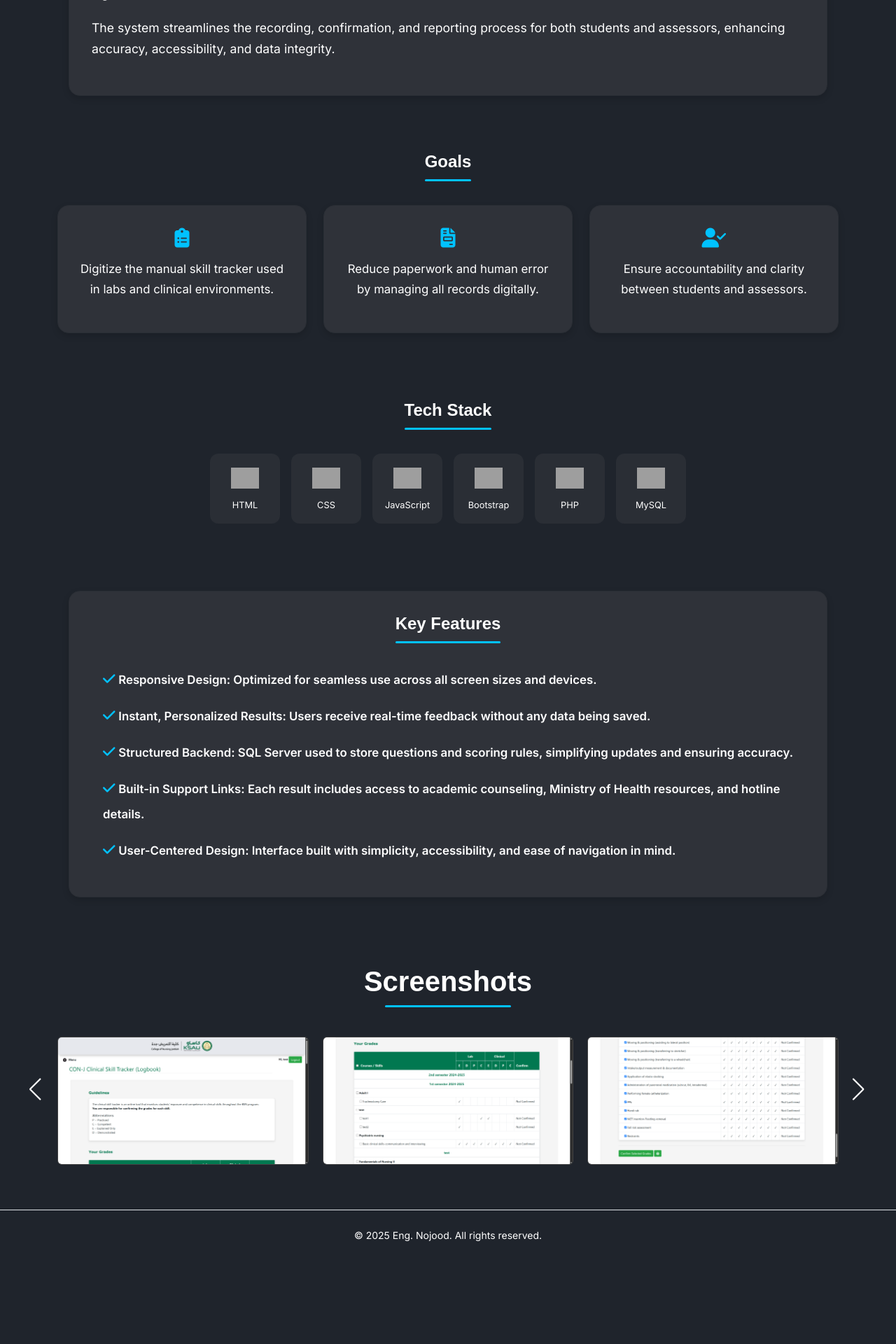
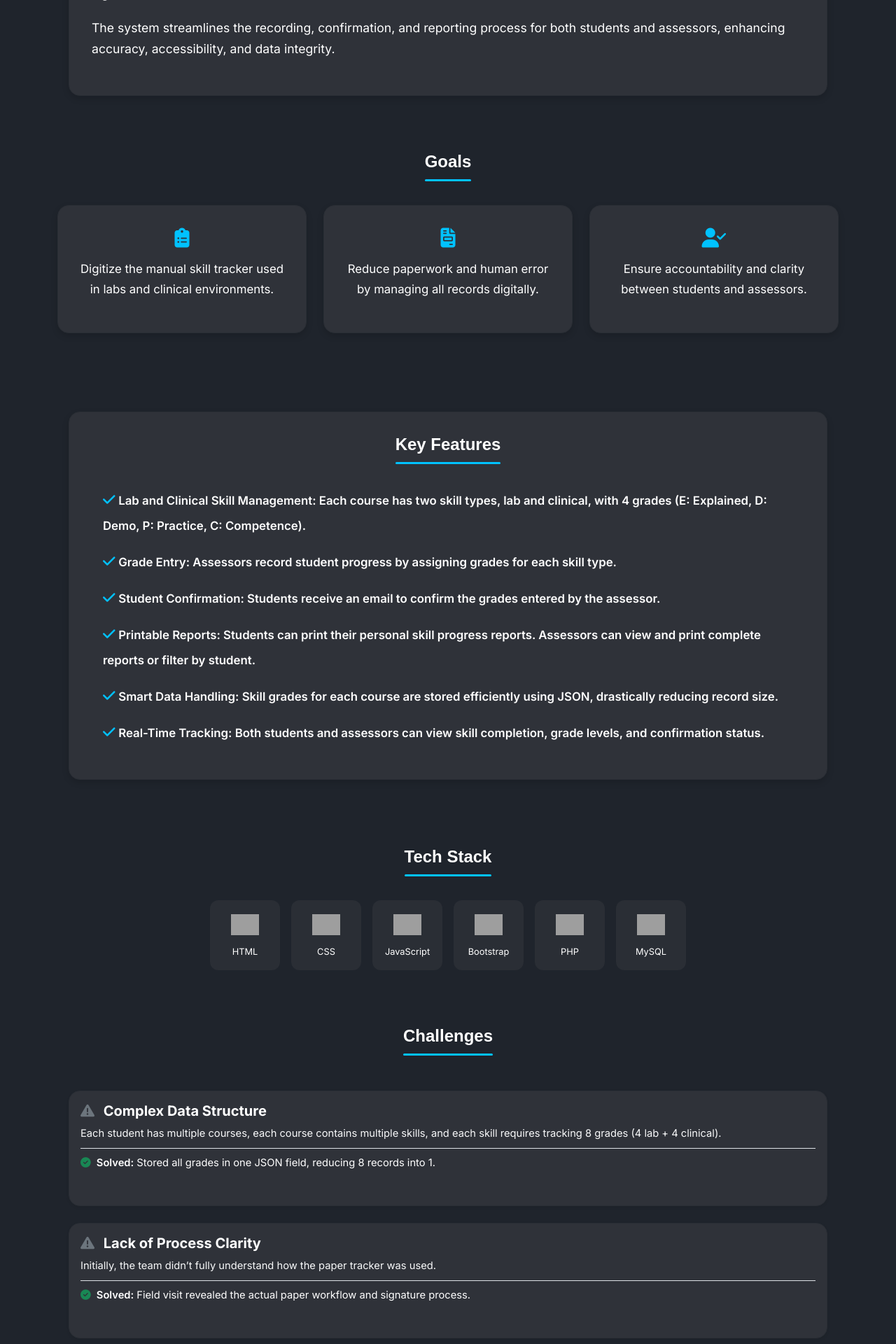
Before and after one commit to NojoodAlamri/my-portfolio, a PHP site: page /projects/clinical-skill-tracker.php in a window 1280 px wide. Shown: the part 1080-3000 px from the top of the page at 70% size. Before the commit the page ends 2853 px from the top, so only its background shows below. Run offline with PHP 8.4, Linux system fonts and the light colour scheme; some libraries are stand-ins or nearby versions; some web fonts are replaced; grey boxes are pictures that could not be loaded.

Commit message:
Challenges

```diff
--- a/components/render-components.php
+++ b/components/render-components.php
@@ -25,6 +25,7 @@ function renderProjectCard($link, $image, $title, $description, $techIcons = [])
     <?php
 }
 
+
 function renderBreadcrumb($items)
 {
     ?>
@@ -51,6 +52,7 @@ function renderBreadcrumb($items)
     </section>
     <?php
 }
+
 
 function renderIntro($title, $description, $imagePath, $linkUrl = null, $linkLabel = "View Live Site")
 {
@@ -87,6 +89,7 @@ function renderIntro($title, $description, $imagePath, $linkUrl = null, $linkLab
     <?php
 }
 
+
 function renderAbout($title = "About the Project", $paragraphs = [])
 {
     ?>
@@ -112,6 +115,7 @@ function renderAbout($title = "About the Project", $paragraphs = [])
     </section>
     <?php
 }
+
 
 function renderGoals($goals, $columns = 4)
 {
@@ -190,6 +194,7 @@ function renderFeatures($features, $title = "Key Features")
     <?php
 }
 
+
 function renderScreenshots($screenshots, $folderPath)
 {
     ?>
@@ -201,12 +206,12 @@ function renderScreenshots($screenshots, $folderPath)
             <div class="swiper-container-wrapper position-relative">
                 <div class="swiper mySwiper">
                     <div class="swiper-wrapper">
-                        <?php foreach ($screenshots as $screenshot): ?>
+                        <?php foreach ($screenshots as $shot): ?>
                             <div class="swiper-slide">
                                 <a data-fancybox="screenshots"
-                                   href="<?= $folderPath . '/' . $screenshot ?>"
-                                   data-caption="Screenshot">
-                                    <img src="<?= $folderPath . '/' . $screenshot ?>"
+                                   href="<?= $folderPath . '/' . $shot['file'] ?>"
+                                   data-caption="<?= $shot['caption'] ?? 'Screenshot' ?>">
+                                    <img src="<?= $folderPath . '/' . $shot['file'] ?>"
                                          class="img-fluid rounded"
                                          style="max-height:300px; object-fit:contain; border:1px solid #444;">
                                 </a>
@@ -222,3 +227,36 @@ function renderScreenshots($screenshots, $folderPath)
     </section>
     <?php
 }
+
+
+function renderChallenges($challenges)
+{
+    ?>
+    <section class="my-5 py-3">
+        <div class="container">
+            <h3 class="mb-2 d-flex justify-content-center font-bold">
+                <span class="sub-title">Challenges</span>
+            </h3>
+            <div class="row g-4">
+                <?php foreach ($challenges as $challenge): ?>
+                    <div class="col-md-12">
+                        <div class="surface-card p-3 h-100 rounded-4 shadow-sm">
+                            <h5 class="fw-bold mb-2">
+                                <i class="fas fa-exclamation-triangle me-2 text-secondary"></i>
+                                <?= htmlspecialchars($challenge['title']) ?>
+                            </h5>
+                            <p class="mb-2 text-light small">
+                                <?= htmlspecialchars($challenge['problem']) ?>
+                            </p>
+                            <div class="border-top pt-2 small">
+                                <i class="fas fa-check-circle text-success me-1"></i>
+                                <strong>Solved:</strong> <?= htmlspecialchars($challenge['solution']) ?>
+                            </div>
+                        </div>
+                    </div>
+                <?php endforeach; ?>
+            </div>
+        </div>
+    </section>
+    <?php
+}
--- a/projects/clinical-skill-tracker.php
+++ b/projects/clinical-skill-tracker.php
@@ -15,9 +15,13 @@
     <!-- Swiper -->
     <link rel="stylesheet" href="https://cdn.jsdelivr.net/npm/swiper@11/swiper-bundle.min.css" />
 </head>
-
 <?php
 include "../components/render-components.php";
+
+?>
+<body>
+<!-- Breadcrumb -->
+<?php
 
 $breadcrumbItems = [
     ['label' => 'Home', 'url' => '../index.html'],
@@ -25,40 +29,12 @@ $breadcrumbItems = [
     ['label' => 'Clinical Skill Tracker'] // العنصر الأخير لا يحتاج url
 ];
 
-
-
-
-
-$features = [
-    "Responsive Design: Optimized for seamless use across all screen sizes and devices.",
-    "Instant, Personalized Results: Users receive real-time feedback without any data being saved.",
-    "Structured Backend: SQL Server used to store questions and scoring rules, simplifying updates and ensuring accuracy.",
-    "Built-in Support Links: Each result includes access to academic counseling, Ministry of Health resources, and hotline details.",
-    "User-Centered Design: Interface built with simplicity, accessibility, and ease of navigation in mind."
-];
-
-$screenshots = [
-    "student-1.png",
-    "student-2.png",
-    "student-3.png",
-
-
-];
-$folderPath = "../images/clinical-skill-tracker";
-
-?>
-
-
-<body>
-
-
-<!-- Breadcrumb -->
-<?php renderBreadcrumb($breadcrumbItems); ?>
+renderBreadcrumb($breadcrumbItems); ?>
 
 <!--Intro-->
 <?php renderIntro(
     "Clinical Skill Tracker",
-    "Developed for the College of Nursing – KSAU-HS",
+    "A digital tool that helps students track and confirm clinical skills easily and accurately.",
     "../images/clinical-skill-tracker/hero.png"
 );  ?>
 
@@ -95,6 +71,19 @@ renderGoals($goals)
 ?>
 
 
+<!-- Features Section -->
+<?php
+$features = [
+    "Lab and Clinical Skill Management: Each course has two skill types, lab and clinical, with 4 grades (E: Explained, D: Demo, P: Practice, C: Competence).",
+    "Grade Entry: Assessors record student progress by assigning grades for each skill type.",
+    "Student Confirmation: Students receive an email to confirm the grades entered by the assessor.",
+    "Printable Reports: Students can print their personal skill progress reports. Assessors can view and print complete reports or filter by student.",
+    "Smart Data Handling: Skill grades for each course are stored efficiently using JSON, drastically reducing record size.",
+    "Real-Time Tracking: Both students and assessors can view skill completion, grade levels, and confirmation status."
+];
+
+renderFeatures($features); ?>
+
 <!-- Tech Stack Section -->
 <?php
 $techStack = [
@@ -109,11 +98,39 @@ renderTechStack($techStack)
 ?>
 
 
-<!-- Features Section -->
-<?php renderFeatures($features); ?>
+<?php
+$challenges = [
+    [
+        "title" => "Complex Data Structure",
+        "problem" => "Each student has multiple courses, each course contains multiple skills, and each skill requires tracking 8 grades (4 lab + 4 clinical).",
+        "solution" => "Stored all grades in one JSON field, reducing 8 records into 1."
+    ],
+    [
+        "title" => "Lack of Process Clarity",
+        "problem" => "Initially, the team didn’t fully understand how the paper tracker was used.",
+        "solution" => "Field visit revealed the actual paper workflow and signature process."
+    ]
+];
+
+renderChallenges($challenges);
+
+?>
+
+<?php
+$screenshots = [
+    ["file" => "student-1.png", "caption" => "Student Dashboard – Guidelines"],
+    ["file" => "student-2.png", "caption" => "Grades by Course and Semester"],
+    ["file" => "student-3.png", "caption" => "Skill List with Confirmation Status"],
+    ["file" => "student-4.png", "caption" => "Printable Logbook Report (PDF)"],
+];
 
 
-<?php renderScreenshots($screenshots, $folderPath) ?>
+$folderPath = "../images/clinical-skill-tracker";
+
+renderScreenshots($screenshots, $folderPath);
+
+
+?>
 
 
 
```
Also changed, not shown: projects/mental-health-scales.php (+21 -12 lines), images/clinical-skill-tracker/student-4.png (added), images/mental-health-scales/S2.png (added), images/mental-health-scales/S3.png (added), images/mental-health-scales/S4.png (added), images/mental-health-scales/S5.png (added), images/mental-health-scales/S6.png (added), images/mental-health-scales/S7.png (added), images/mental-health-scales/s1.png.
